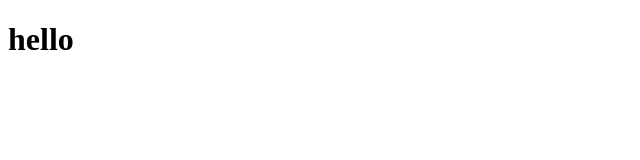
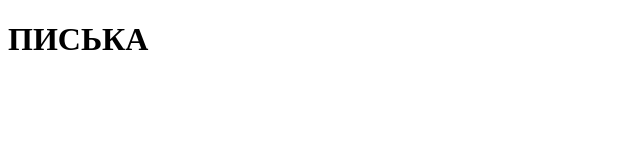
Before and after one commit to lkv414/my-first-web-site, a plain HTML site: page index.html in a window 1280 px wide. Shown: the whole page, without its empty margins (0-640 px from the left). Drawn offline with Linux system fonts and the light colour scheme.

Commit message:
продолжение сайта

```diff
--- a/index.html
+++ b/index.html
@@ -5,6 +5,6 @@
     <title>Title</title>
 </head>
 <body>
-<h1>hello</h1>
+<h1>ПИСЬКА</h1>
 </body>
 </html>
```
